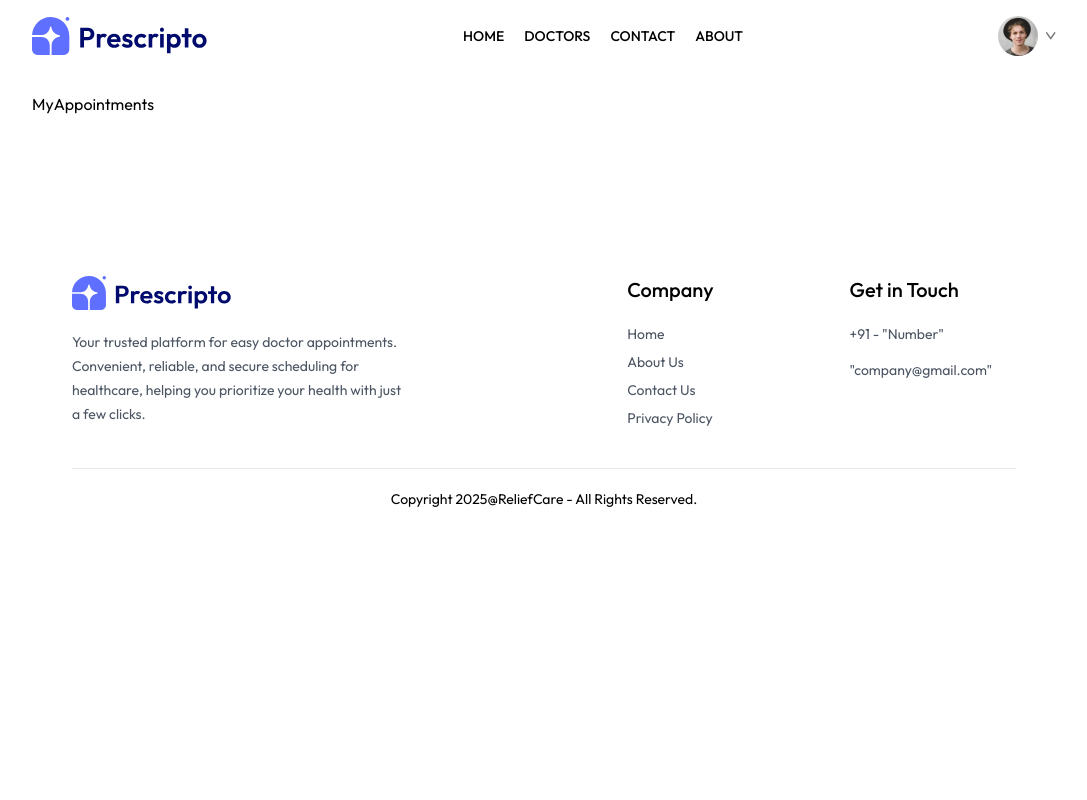
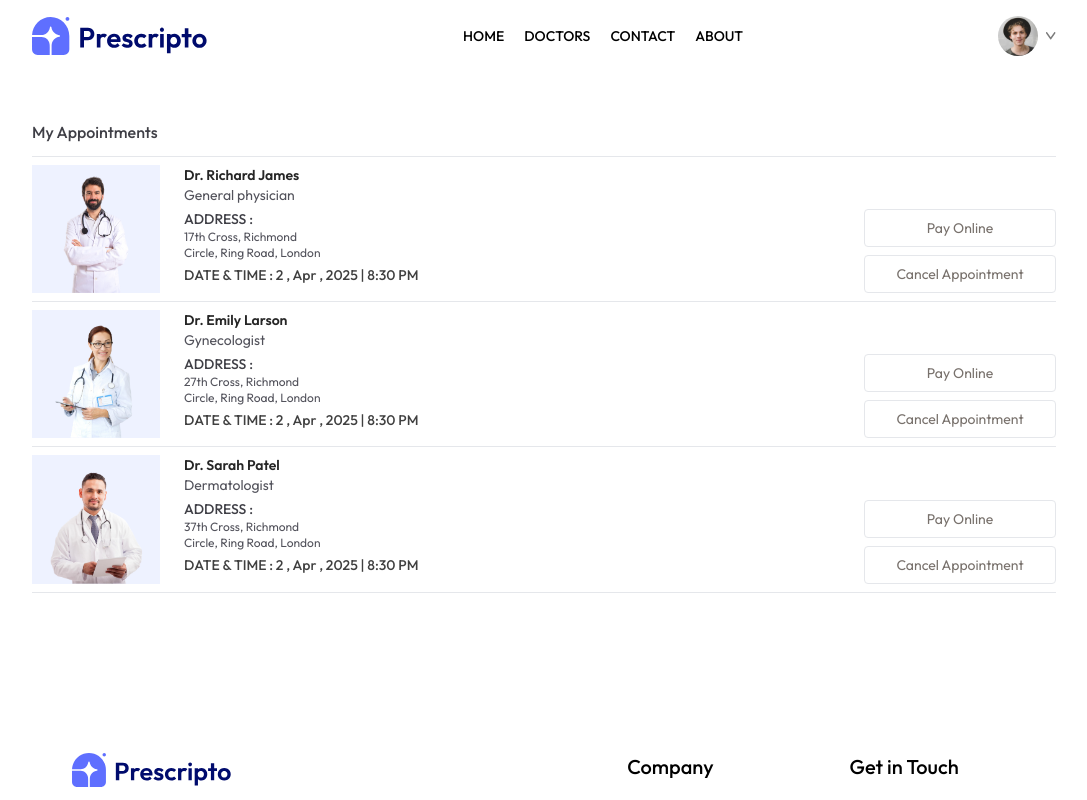
Before and after one commit to Abhinav1730/ReliefCare, a React (Vite) app in the folder frontend/: page /my-appointments in a window 1280 px wide. Shown: the top 800 px of the page, without its empty margins (96-1183 px from the left). Built offline with nearby package versions, Linux system fonts and the light colour scheme.

Commit message:
Creating MyAppointment page

```diff
--- a/frontend/src/pages/MyAppointments.jsx
+++ b/frontend/src/pages/MyAppointments.jsx
@@ -1,9 +1,48 @@
-import React from 'react'
+import React, { useContext } from "react";
+import { AppContext } from "../context/AppContext";
 
 const MyAppointments = () => {
+  const { doctors } = useContext(AppContext);
   return (
-    <div>MyAppointments</div>
-  )
-}
+    <div>
+      <p className="pb-3 mt-12 font-medium text-zinc-700 border-b">
+        My Appointments
+      </p>
+      <div>
+        {doctors.slice(0, 3).map((item, index) => (
+          <div
+            className="grid grid-cols-[1fr_3fr] gap-4 sm:flex sm:gap-6 py-2 border-b"
+            key={index}
+          >
+            <div>
+              <img className="w-32 bg-indigo-50 " src={item.image} alt="" />
+            </div>
+            <div className="flex-1 text-sm text-zinc-600">
+              <p className="text-neutral-800 font-semibold">{item.name}</p>
+              <p>{item.speciality}</p>
+              <p className="text-zinc-700 font-medium mt-1">ADDRESS : </p>
+              <p className="text-xs">{item.address.line1}</p>
+              <p className="text-xs">{item.address.line2}</p>
+              <p className="text-sm mt-1">
+                <span className="text-sm text-neutral-700 font-medium">
+                  DATE & TIME : 2 , Apr , 2025 | 8:30 PM
+                </span>
+              </p>
+            </div>
+            <div></div>
+            <div className="flex flex-col gap-2 justify-end">
+              <button className="text-sm text-stone-500 text-center sm:min-w-48 py-2 border rounded hover:bg-primary hover:text-white transition-all duration-300">
+                Pay Online
+              </button>
+              <button className="text-sm text-stone-500 text-center sm:min-w-48 py-2 border rounded hover:bg-red-600 hover:text-white transition-all duration-300">
+                Cancel Appointment
+              </button>
+            </div>
+          </div>
+        ))}
+      </div>
+    </div>
+  );
+};
 
-export default MyAppointments
+export default MyAppointments;
```
